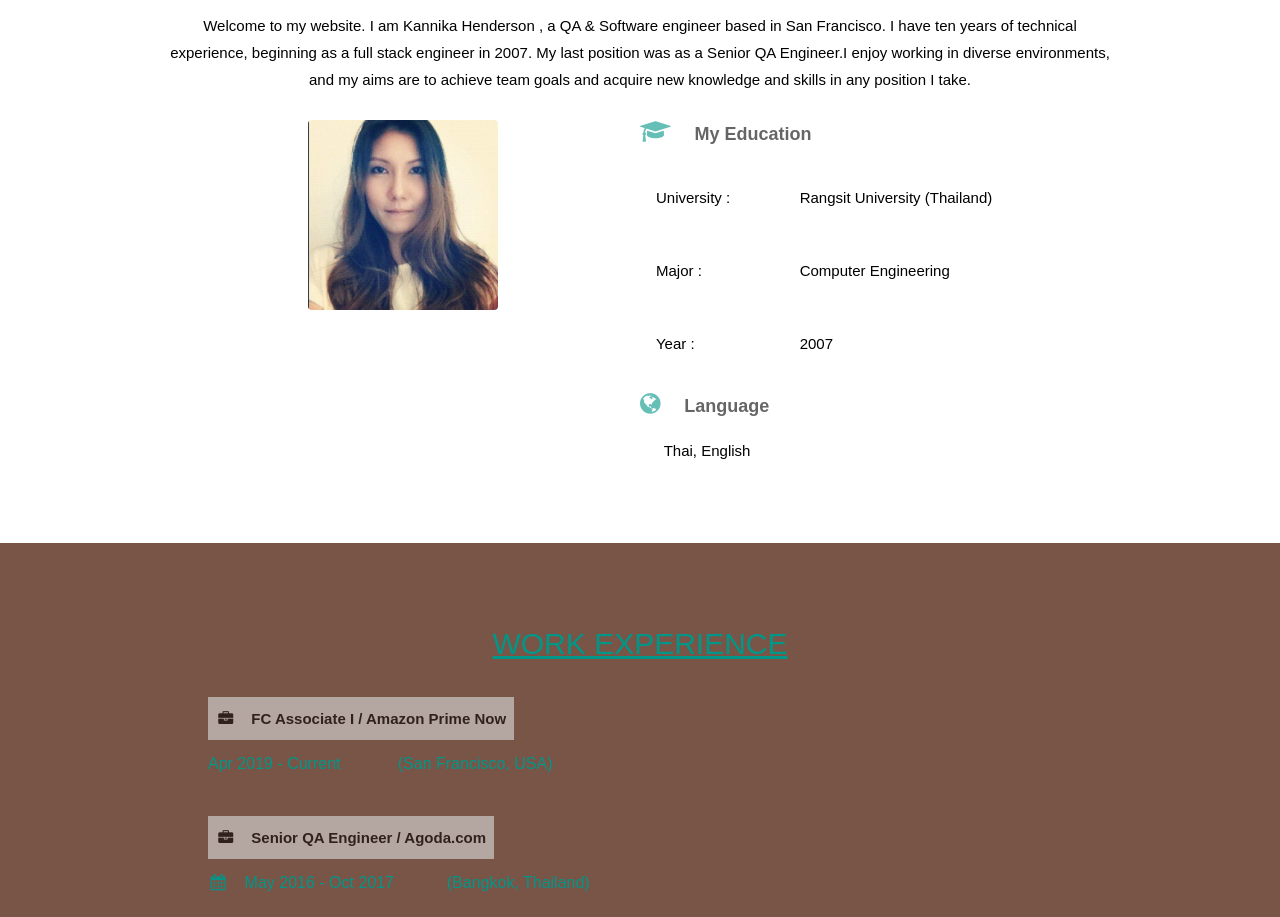
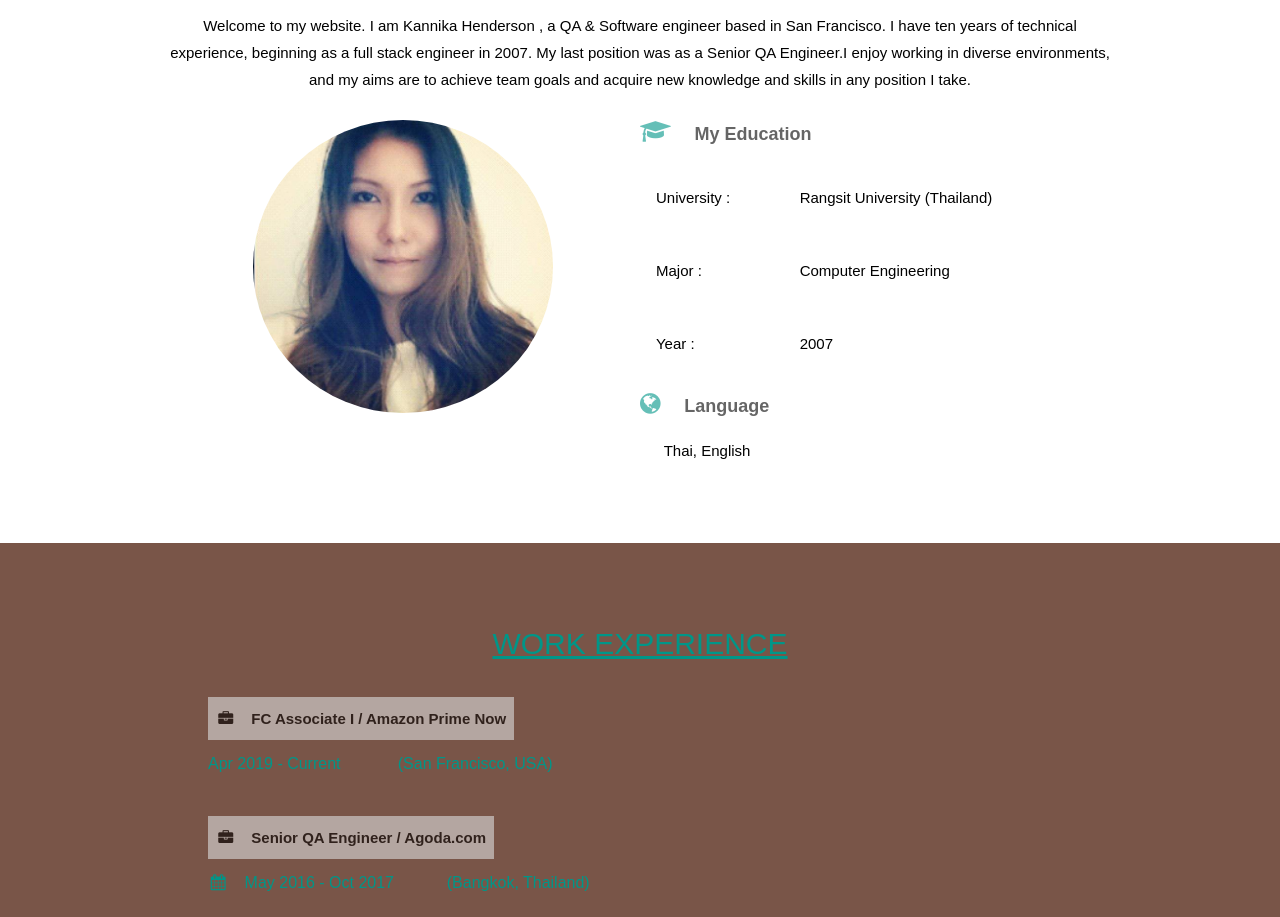
Before and after one commit to kannikaH/kannikah.github.io, a plain HTML site: page index.html in a window 1280 px wide. Shown: the part 920-1837 px from the top of the page. Drawn offline with Linux system fonts and the light colour scheme; a web font is replaced by a local one.

Commit message:
Update index.html
Updated profile image with circle style.

```diff
--- a/index.html
+++ b/index.html
@@ -72,7 +72,7 @@ span2{ font-family: Arbutus Slab;
   <div class="kh-row">
     <div class="kh-col m6 kh-center kh-padding-large">
 
-      <img src="index02.jpg" class="kh-round kh-image kh-hover-opacity-off" width="190" height="103">
+      <img src="index02.jpg" class="kh-circle kh-hover-opacity-off" width="300" height="293">
     </div>
 
     <!-- Hide this text on small devices -->
```
